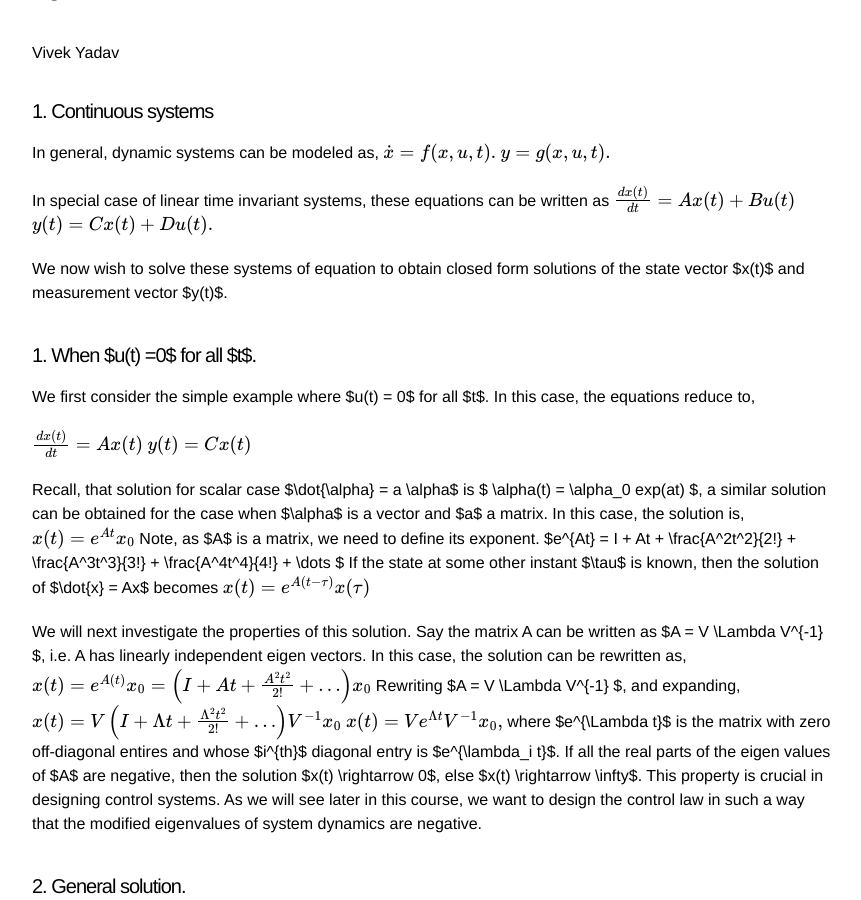
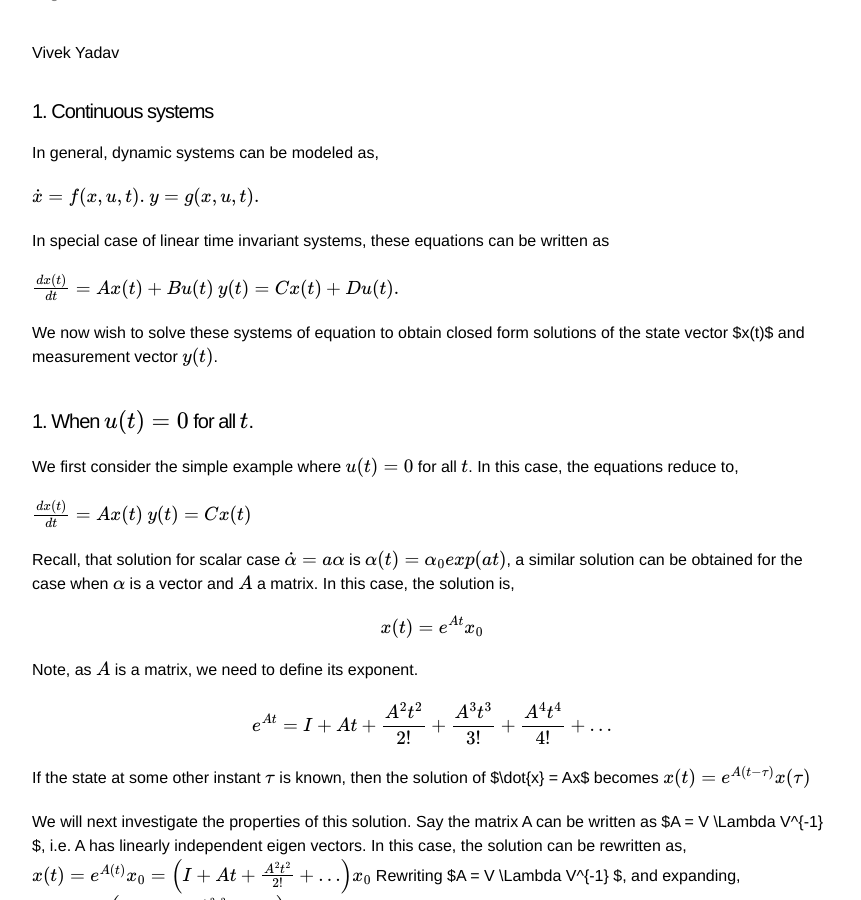
Before and after one commit to mec560sbu/mec560sbu.github.io, a Jekyll site: the page built from _posts/2016-08-29-Solution_Systems_State_Space.markdown, in a window 1280 px wide and 900 px high, scrolled down 198 px. Shown: the whole window, without its empty margins (208-1069 px from the left). Built offline with Jekyll 4.4.1, drawn with Linux system fonts in a browser that asks for light colours; formulas are drawn with MathJax 3; comment, search, counter and statistics services are not loaded.

Commit message:
corrected $
corrected $

```diff
--- a/_posts/2016-08-29-Solution_Systems_State_Space.markdown
+++ b/_posts/2016-08-29-Solution_Systems_State_Space.markdown
@@ -12,27 +12,33 @@ mathjax: true
 #### 1. Continuous systems
 
 In general, dynamic systems can be modeled as,
+
 $$ \dot{x} = f(x,u,t). $$
 $$ y = g(x,u,t). $$
 
 In special case of linear time invariant systems, these equations can be written as
+
 $$ \frac{d x(t) }{dt} = A x(t) + B u(t) $$
 $$ y(t) = C x(t) + D u(t).$$
 
-We now wish to solve these systems of equation to obtain closed form solutions of the state vector $x(t)$ and measurement vector $y(t)$.
+We now wish to solve these systems of equation to obtain closed form solutions of the state vector $x(t)$ and measurement vector \\( y(t) \\).
 
-#### 1. When $u(t) =0$ for all $t$.
+#### 1. When  \\(u(t) =0 \\) for all \\( t \\).
 
-We first consider the simple example where $u(t) = 0$ for all $t$. In this case, the equations reduce to,
+We first consider the simple example where \\( u(t) = 0 \\) for all \\( t \\). In this case, the equations reduce to,
 
 $$ \frac{d x(t) }{dt} = A x(t)  $$
 $$ y(t) = C x(t)$$
 
-Recall, that solution for scalar case $\dot{\alpha} = a \alpha$ is $ \alpha(t) = \alpha_0 exp(at) $, a similar solution can be obtained for the case when $\alpha$ is a vector and $a$ a matrix. In this case, the solution is,
+Recall, that solution for scalar case \\( \dot{\alpha} = a \alpha \\) is \\( \alpha(t) = \alpha_0 exp(at) \\), a similar solution can be obtained for the case when \\( \alpha \\) is a vector and \\(A \\) a matrix. In this case, the solution is,
+
 $$x(t) = e^{At} x_0$$
-Note, as $A$ is a matrix, we need to define its exponent.
-$e^{At} = I + At + \frac{A^2t^2}{2!} + \frac{A^3t^3}{3!} + \frac{A^4t^4}{4!} + \dots $
-If the state at some other instant $\tau$ is known, then the solution of $\dot{x} = Ax$ becomes
+
+Note, as \\(A \\) is a matrix, we need to define its exponent.
+
+$$e^{At} = I + At + \frac{A^2t^2}{2!} + \frac{A^3t^3}{3!} + \frac{A^4t^4}{4!} + \dots $$
+
+If the state at some other instant \\( \tau \\) is known, then the solution of $\dot{x} = Ax$ becomes
 $$x(t) = e^{A(t-\tau)} x(\tau)$$
 
 We will next investigate the properties of this solution. Say the matrix A can be written as $A = V \Lambda V^{-1} $, i.e. A has linearly independent eigen vectors. In this case, the solution can be rewritten as,
@@ -136,14 +142,18 @@ This solution has the following properties,
 #### 3. Relation between continuous and discrete representations
 
 Until now, we treated continuous and discrete systems independently, however, a continuous system can be written in discrete form too. Consider the continuous time system equation
+
 $$ \frac{d x(t) }{dt} = A x(t) + B u(t) $$
 $$ y(t) = C x(t) + D u(t).$$
 
 The derivative of $x[t]$ can be approximated as,
+
 $$ \frac{d x(t) }{dt} = \frac{x[t+\Delta t] - x[t]}{\Delta t} $$
+
 where $\Delta t$ is a 'reasonable' choice of discretization step. Appropriate choice of $\Delta t$ is crucial in designing control laws and in studying dynamic systems via simulations. A smaller $\Delta t$ although guarantees better accuracy results in large simulation times, where as a larger $\Delta t$ gives faster simulation results but has poorer accuracy. Choosing $\Delta t$  correctly can give accurate results in reasonable time. Simulation of dynamic systems will be dealt in a different section. Typically $\Delta t$ is chosen as a very small number $0.001s$, however, if the system is highly nonlinear and has millions of parameters (neural networks for example) a much smaller $\Delta t$ (of the order of $10^-6$) is warranted.
 
 The system dynamics equations now become,
+
 $$\frac{x[t+\Delta t] - x[t]}{\Delta t}  = A x(t) + B u(t) $$
 $$x[t+\Delta t] = x[t]+ A \Delta t x(t) + B\Delta t u(t) $$
 $$x[t+\Delta t] = (I+ A \Delta t) x(t) + B\Delta t u(t) $$
```
